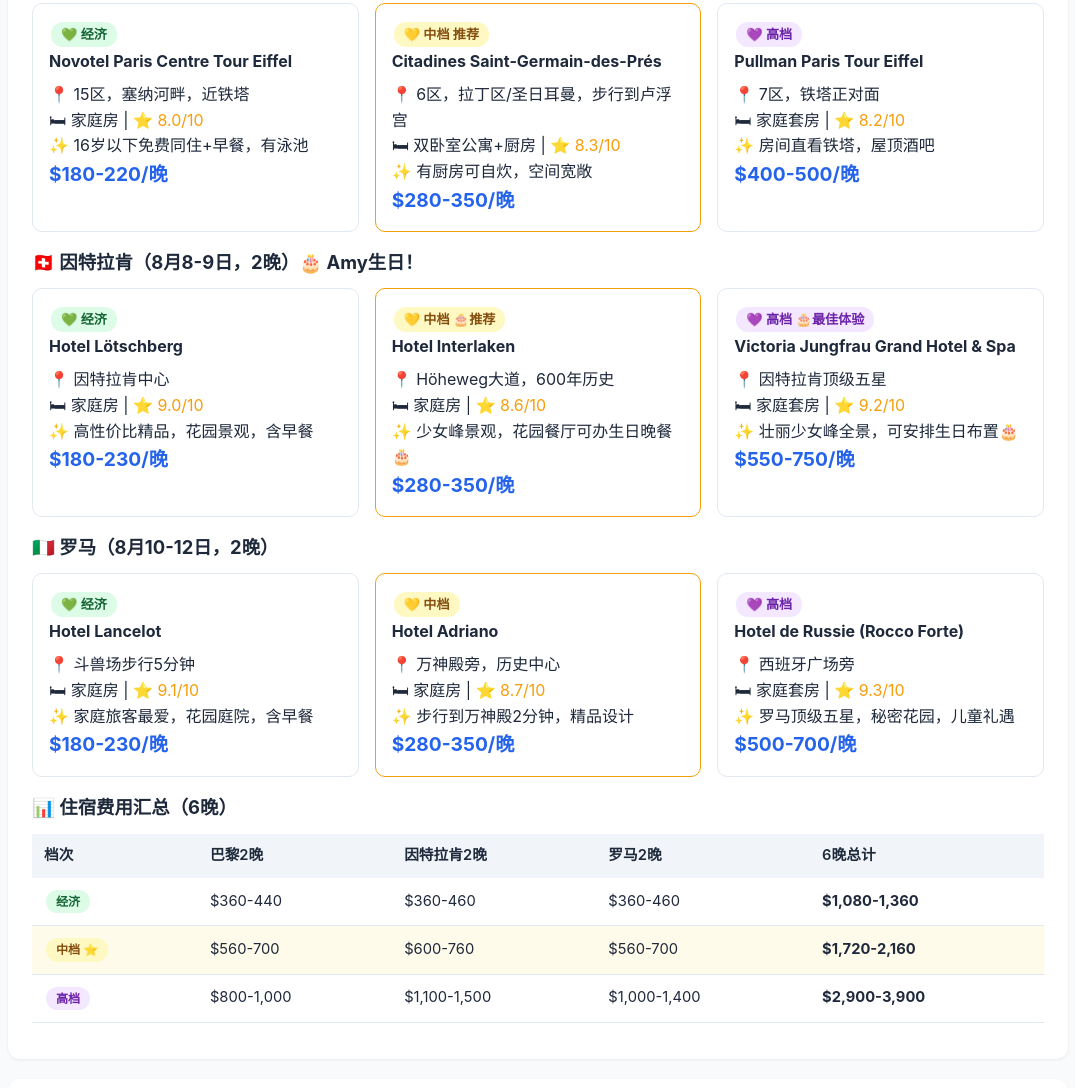
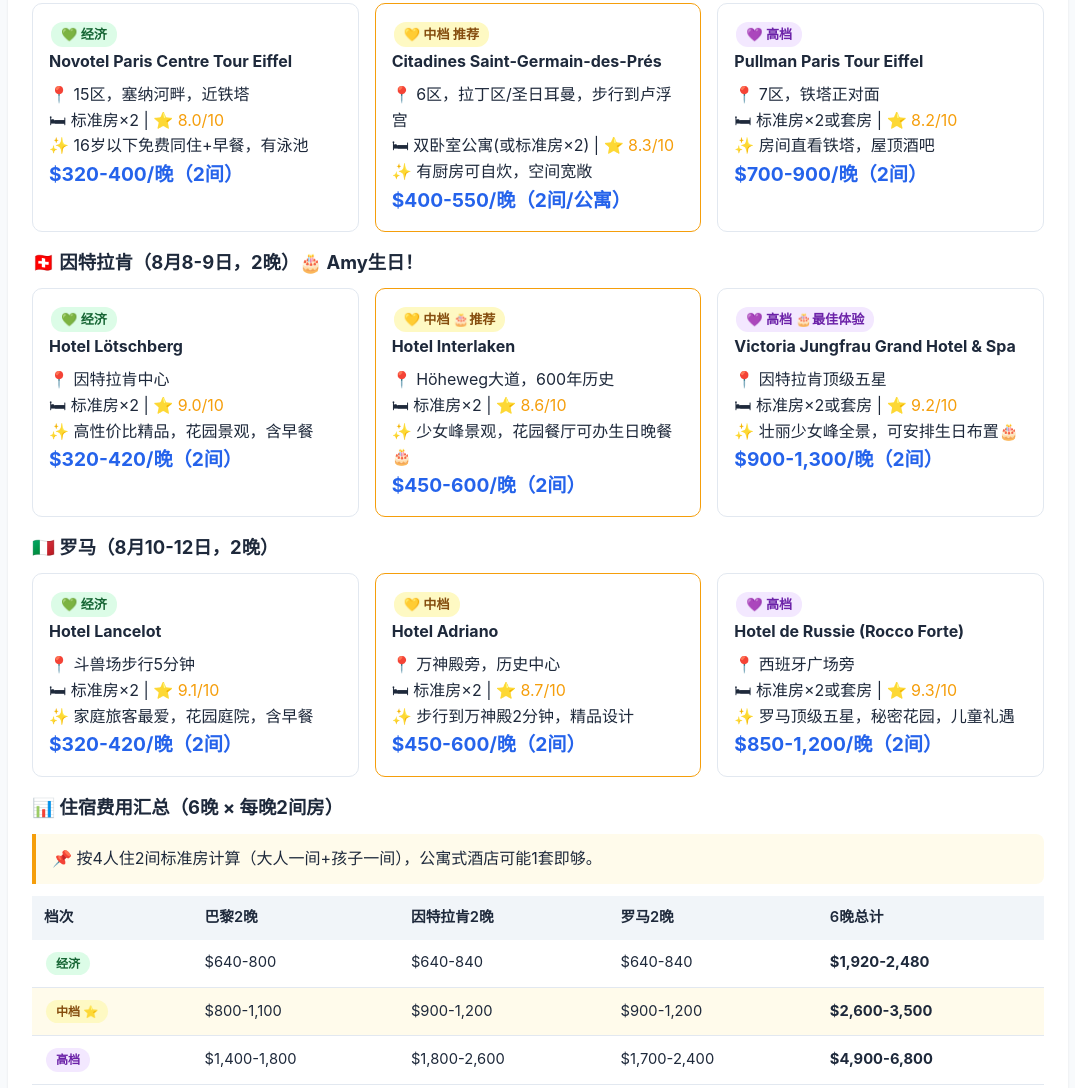
Before and after one commit to Timememo8210/travel-plan-2026, a plain HTML site: page index.html in a window 1280 px wide. Shown: the part 4129-5217 px from the top of the page, without its empty margins (102-1177 px from the left). Drawn offline with Linux system fonts and the light colour scheme.

Commit message:
住宿改为2间房，更新预算

```diff
--- a/index.html
+++ b/index.html
@@ -258,25 +258,25 @@
       <span class="tag tag-green">💚 经济</span>
       <h4>Novotel Paris Centre Tour Eiffel</h4>
       <p>📍 15区，塞纳河畔，近铁塔</p>
-      <p>🛏 家庭房 | <span class="stars">⭐ 8.0/10</span></p>
+      <p>🛏 标准房×2 | <span class="stars">⭐ 8.0/10</span></p>
       <p>✨ 16岁以下免费同住+早餐，有泳池</p>
-      <p class="price">$180-220/晚</p>
+      <p class="price">$320-400/晚（2间）</p>
     </div>
     <div class="card" style="border-color:var(--accent)">
       <span class="tag tag-yellow">💛 中档 推荐</span>
       <h4>Citadines Saint-Germain-des-Prés</h4>
       <p>📍 6区，拉丁区/圣日耳曼，步行到卢浮宫</p>
-      <p>🛏 双卧室公寓+厨房 | <span class="stars">⭐ 8.3/10</span></p>
+      <p>🛏 双卧室公寓(或标准房×2) | <span class="stars">⭐ 8.3/10</span></p>
       <p>✨ 有厨房可自炊，空间宽敞</p>
-      <p class="price">$280-350/晚</p>
+      <p class="price">$400-550/晚（2间/公寓）</p>
     </div>
     <div class="card">
       <span class="tag tag-purple">💜 高档</span>
       <h4>Pullman Paris Tour Eiffel</h4>
       <p>📍 7区，铁塔正对面</p>
-      <p>🛏 家庭套房 | <span class="stars">⭐ 8.2/10</span></p>
+      <p>🛏 标准房×2或套房 | <span class="stars">⭐ 8.2/10</span></p>
       <p>✨ 房间直看铁塔，屋顶酒吧</p>
-      <p class="price">$400-500/晚</p>
+      <p class="price">$700-900/晚（2间）</p>
     </div>
   </div>
 
@@ -286,25 +286,25 @@
       <span class="tag tag-green">💚 经济</span>
       <h4>Hotel Lötschberg</h4>
       <p>📍 因特拉肯中心</p>
-      <p>🛏 家庭房 | <span class="stars">⭐ 9.0/10</span></p>
+      <p>🛏 标准房×2 | <span class="stars">⭐ 9.0/10</span></p>
       <p>✨ 高性价比精品，花园景观，含早餐</p>
-      <p class="price">$180-230/晚</p>
+      <p class="price">$320-420/晚（2间）</p>
     </div>
     <div class="card" style="border-color:var(--accent)">
       <span class="tag tag-yellow">💛 中档 🎂推荐</span>
       <h4>Hotel Interlaken</h4>
       <p>📍 Höheweg大道，600年历史</p>
-      <p>🛏 家庭房 | <span class="stars">⭐ 8.6/10</span></p>
+      <p>🛏 标准房×2 | <span class="stars">⭐ 8.6/10</span></p>
       <p>✨ 少女峰景观，花园餐厅可办生日晚餐🎂</p>
-      <p class="price">$280-350/晚</p>
+      <p class="price">$450-600/晚（2间）</p>
     </div>
     <div class="card">
       <span class="tag tag-purple">💜 高档 🎂最佳体验</span>
       <h4>Victoria Jungfrau Grand Hotel & Spa</h4>
       <p>📍 因特拉肯顶级五星</p>
-      <p>🛏 家庭套房 | <span class="stars">⭐ 9.2/10</span></p>
+      <p>🛏 标准房×2或套房 | <span class="stars">⭐ 9.2/10</span></p>
       <p>✨ 壮丽少女峰全景，可安排生日布置🎂</p>
-      <p class="price">$550-750/晚</p>
+      <p class="price">$900-1,300/晚（2间）</p>
     </div>
   </div>
 
@@ -314,34 +314,35 @@
       <span class="tag tag-green">💚 经济</span>
       <h4>Hotel Lancelot</h4>
       <p>📍 斗兽场步行5分钟</p>
-      <p>🛏 家庭房 | <span class="stars">⭐ 9.1/10</span></p>
+      <p>🛏 标准房×2 | <span class="stars">⭐ 9.1/10</span></p>
       <p>✨ 家庭旅客最爱，花园庭院，含早餐</p>
-      <p class="price">$180-230/晚</p>
+      <p class="price">$320-420/晚（2间）</p>
     </div>
     <div class="card" style="border-color:var(--accent)">
       <span class="tag tag-yellow">💛 中档</span>
       <h4>Hotel Adriano</h4>
       <p>📍 万神殿旁，历史中心</p>
-      <p>🛏 家庭房 | <span class="stars">⭐ 8.7/10</span></p>
+      <p>🛏 标准房×2 | <span class="stars">⭐ 8.7/10</span></p>
       <p>✨ 步行到万神殿2分钟，精品设计</p>
-      <p class="price">$280-350/晚</p>
+      <p class="price">$450-600/晚（2间）</p>
     </div>
     <div class="card">
       <span class="tag tag-purple">💜 高档</span>
       <h4>Hotel de Russie (Rocco Forte)</h4>
       <p>📍 西班牙广场旁</p>
-      <p>🛏 家庭套房 | <span class="stars">⭐ 9.3/10</span></p>
+      <p>🛏 标准房×2或套房 | <span class="stars">⭐ 9.3/10</span></p>
       <p>✨ 罗马顶级五星，秘密花园，儿童礼遇</p>
-      <p class="price">$500-700/晚</p>
+      <p class="price">$850-1,200/晚（2间）</p>
     </div>
   </div>
 
-  <h3>📊 住宿费用汇总（6晚）</h3>
+  <h3>📊 住宿费用汇总（6晚 × 每晚2间房）</h3>
+  <div class="highlight">📌 按4人住2间标准房计算（大人一间+孩子一间），公寓式酒店可能1套即够。</div>
   <table>
     <tr><th>档次</th><th>巴黎2晚</th><th>因特拉肯2晚</th><th>罗马2晚</th><th>6晚总计</th></tr>
-    <tr><td><span class="tag tag-green">经济</span></td><td>$360-440</td><td>$360-460</td><td>$360-460</td><td><strong>$1,080-1,360</strong></td></tr>
-    <tr style="background:#fffbeb"><td><span class="tag tag-yellow">中档 ⭐</span></td><td>$560-700</td><td>$600-760</td><td>$560-700</td><td><strong>$1,720-2,160</strong></td></tr>
-    <tr><td><span class="tag tag-purple">高档</span></td><td>$800-1,000</td><td>$1,100-1,500</td><td>$1,000-1,400</td><td><strong>$2,900-3,900</strong></td></tr>
+    <tr><td><span class="tag tag-green">经济</span></td><td>$640-800</td><td>$640-840</td><td>$640-840</td><td><strong>$1,920-2,480</strong></td></tr>
+    <tr style="background:#fffbeb"><td><span class="tag tag-yellow">中档 ⭐</span></td><td>$800-1,100</td><td>$900-1,200</td><td>$900-1,200</td><td><strong>$2,600-3,500</strong></td></tr>
+    <tr><td><span class="tag tag-purple">高档</span></td><td>$1,400-1,800</td><td>$1,800-2,600</td><td>$1,700-2,400</td><td><strong>$4,900-6,800</strong></td></tr>
   </table>
 </div>
 
@@ -438,14 +439,14 @@
     <tr><td><strong>南京→巴黎</strong>（4人）</td><td>¥21,600<br>≈$3,000</td><td>¥25,000<br>≈$3,500</td><td>¥28,800<br>≈$4,000</td></tr>
     <tr><td><strong>欧洲段交通</strong></td><td>$800</td><td>$1,200</td><td>$1,800</td></tr>
     <tr><td><strong>罗马→波特兰</strong>（4人）</td><td>$2,700</td><td>$3,200</td><td>$4,000</td></tr>
-    <tr><td><strong>欧洲住宿</strong>（6晚）</td><td>$1,100</td><td>$1,900</td><td>$3,400</td></tr>
+    <tr><td><strong>欧洲住宿</strong>（6晚×2间房）</td><td>$2,000</td><td>$3,000</td><td>$5,800</td></tr>
     <tr><td><strong>餐饮</strong>（8天）</td><td>$800</td><td>$1,200</td><td>$1,800</td></tr>
     <tr><td><strong>景点门票</strong></td><td>$1,000</td><td>$1,500</td><td>$2,100</td></tr>
     <tr><td><strong>旅行保险</strong></td><td>$300</td><td>$400</td><td>$500</td></tr>
     <tr><td><strong>南京生活费</strong>（2个月）</td><td>$1,800</td><td>$2,500</td><td>$4,000</td></tr>
     <tr><td><strong>杂项</strong></td><td>$500</td><td>$800</td><td>$1,200</td></tr>
-    <tr style="background:#f1f5f9; font-weight:700; font-size:1.1em"><td>💰 总计</td><td>~$16,900</td><td>~$22,200</td><td>~$30,800</td></tr>
-    <tr style="background:#f1f5f9"><td>折合人民币</td><td>~¥122,000</td><td>~¥160,000</td><td>~¥222,000</td></tr>
+    <tr style="background:#f1f5f9; font-weight:700; font-size:1.1em"><td>💰 总计</td><td>~$17,800</td><td>~$23,300</td><td>~$33,200</td></tr>
+    <tr style="background:#f1f5f9"><td>折合人民币</td><td>~¥128,000</td><td>~¥168,000</td><td>~¥239,000</td></tr>
   </table>
 </div>
 
```
